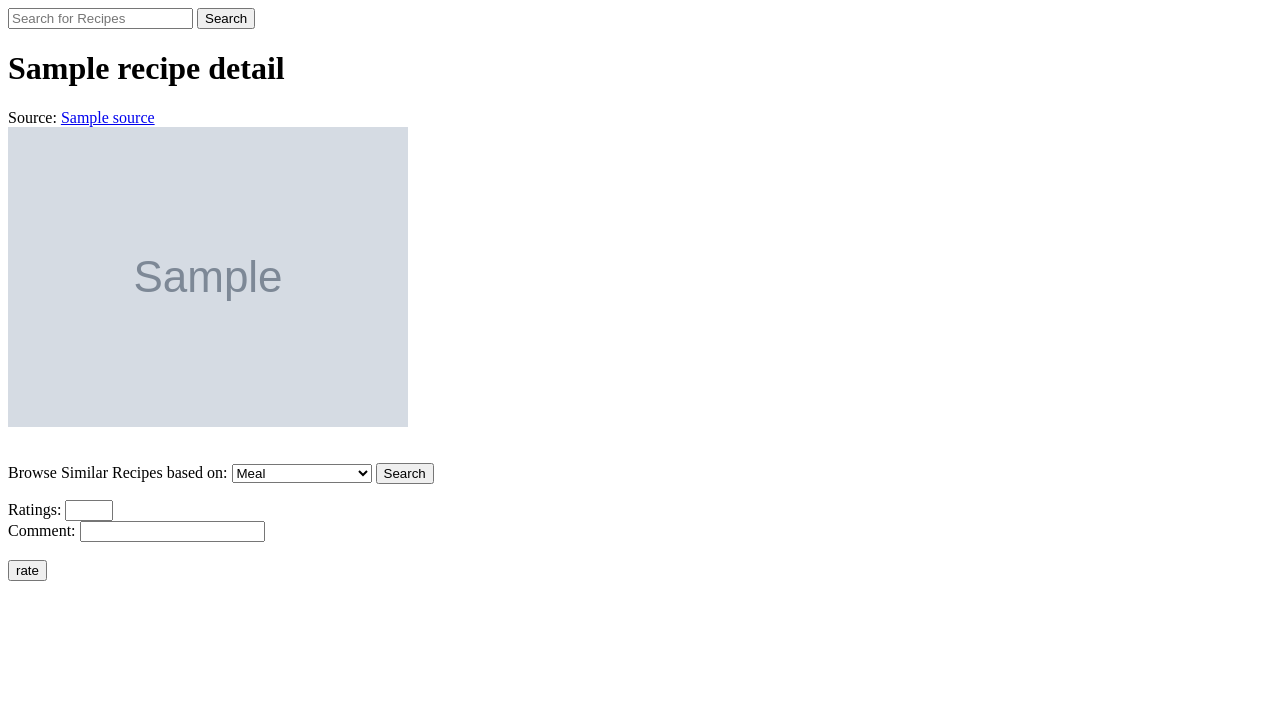
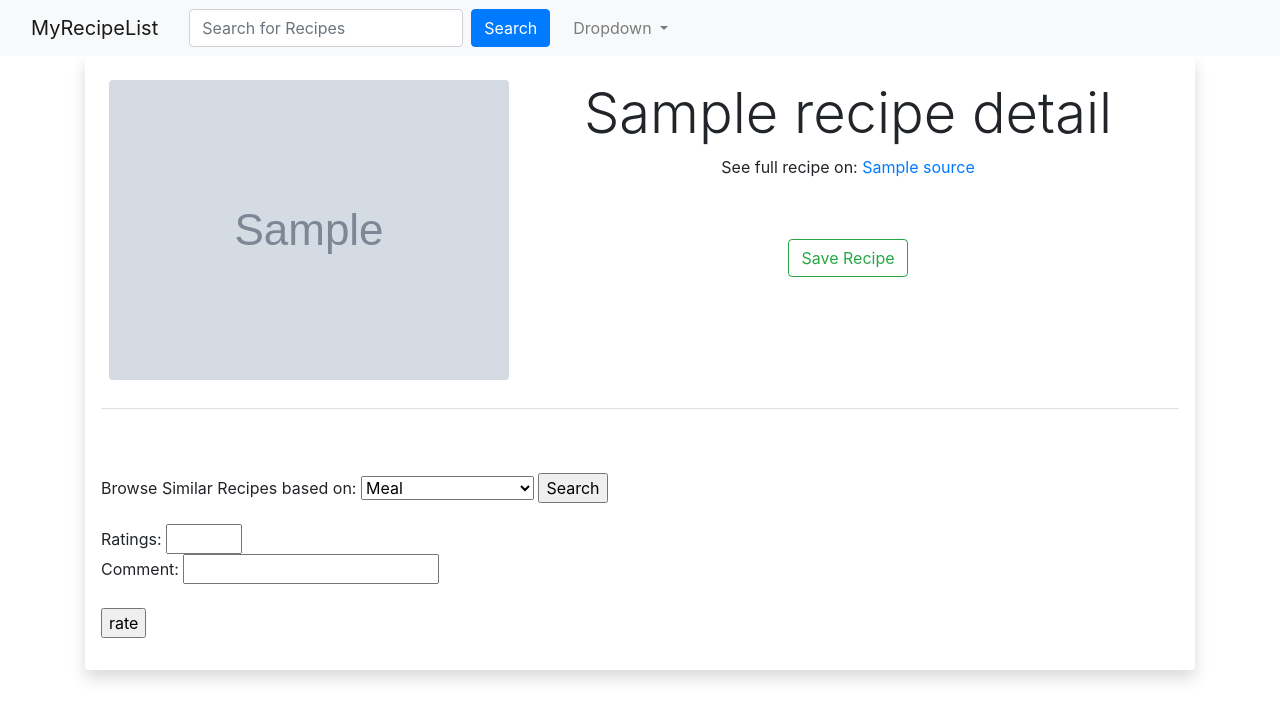
Before and after one commit to CharlieLikesCake/CSC4350-Group, a Flask app: template templates/details.html in a window 1280 px wide. Shown: the top 720 px of the page. Run offline with Flask 2, Linux system fonts and the light colour scheme; the template is opened without the code that fills it: most values are stand-ins (such as "Sample title", 1, 10 or a date in 2020); grey boxes marked "Sample" are stand-in pictures; some libraries are stand-ins or nearby versions.

Commit message:
title card and navbar

```diff
--- /dev/null
+++ b/static/details.css
@@ -0,0 +1,3 @@
+.title-card {
+    padding-bottom: 20px;
+}
--- a/templates/details.html
+++ b/templates/details.html
@@ -1,26 +1,73 @@
 <html>
 
-<head></head>
+<head>
+    <link rel="stylesheet" href="https://maxcdn.bootstrapcdn.com/bootstrap/4.1.1/css/bootstrap.min.css">
+    <link rel="stylesheet" href="/static/details.css">
+    <script src="https://ajax.googleapis.com/ajax/libs/jquery/3.3.1/jquery.min.js"></script>
+    <script src="https://maxcdn.bootstrapcdn.com/bootstrap/4.1.1/js/bootstrap.min.js"></script>
+</head>
 
 <body>
+    <nav class="navbar sticky-top navbar-expand-lg navbar-light bg-light">
+
+        <div class="col-lg-auto">
+
+            <a class="navbar-brand" href="{{url_for('index')}}">MyRecipeList</a>
+        </div>
         <div>
-        <form method="POST, GET" action="/search">
-            <input type="text" name="keyword" placeholder="Search for Recipes">
-            <input type="submit" value="Search">
+
+            <form method="POST" class="form-inline my-2 my-lg-0" action="/search">
+                <input class="form-control mr-sm-2" type="search" placeholder="Search for Recipes" aria-label="Search"
+                    name="keyword">
+                <button class="btn btn-primary my-2 my-sm-0" type="submit">Search</button>
             </form>
         </div>
+        <div class="col-lg-auto">
+
+            <ul class="navbar-nav mr-auto">
+                <li class="nav-item dropdown">
+                    <a class="nav-link dropdown-toggle" href="#" id="navbarDropdown" role="button"
+                        data-toggle="dropdown" aria-haspopup="true" aria-expanded="false">
+                        Dropdown
+                    </a>
+                    <div class="dropdown-menu" aria-labelledby="navbarDropdown">
+                        <a class="dropdown-item" href="#">Action</a>
+                        <a class="dropdown-item" href="#">Another action</a>
+                        <div class="dropdown-divider"></div>
+                        <a class="dropdown-item" href="#">Something else here</a>
+                    </div>
+                </li>
+            </ul>
+
+        </div>
+    </nav>
+    <div class="container">
+        <div class="shadow p-3 mb-5 bg-white rounded">
+
+            <div class="title-card border-bottom clearfix d-flex flex-row bd-highlight mb-3">
+                <div class="p-2 bd-highlight">
+                    <a><img src="{{ recipeDetails.image }}" class="rounded float-left" /></a>
+                </div>
+                <div class="text-center p-2 bd-highlight">
                     <div>
-        <div>
-            <h1>{{recipeDetails.label}}</h1>
+                        <h1 class="display-4">{{recipeDetails.label}}</h1>
                     </div>
 
                     <div>
-            Source: <a href="{{ recipeDetails.url }}" target="_blank">{{ recipeDetails.source }}</a>
+                        See full recipe on: <a href="{{ recipeDetails.url }}" target="_blank">{{ recipeDetails.source
+                            }}</a>
                     </div>
 
-        <div>
-            <a><img src="{{ recipeDetails.image }}" /></a>
+                    <form class="align-bottom">
+                        <div id="id">
+                            <input name="label" value="{{recipeDetails.label}}" readonly />
+                            <input name="image" value="{{recipeDetails.image}}" readonly />
+                            <input name="url" value="{{recipeDetails.url}}" readonly />
                         </div>
+                        <button class="btn btn-outline-success">Save Recipe</button>
+                    </form>
+                </div>
+
             </div>
             <br />
             <br />
@@ -50,7 +97,8 @@
                     <input type=submit value=rate />
                 </form>
             </div>
-
+        </div>
+    </div>
 
     <script>
         const div = document.querySelectorAll("#id");
@@ -86,7 +134,6 @@
             return true;
         }
     </script>
-
 </body>
 
 </html>
```
Lines whose indentation alone changed are shown as unchanged.
